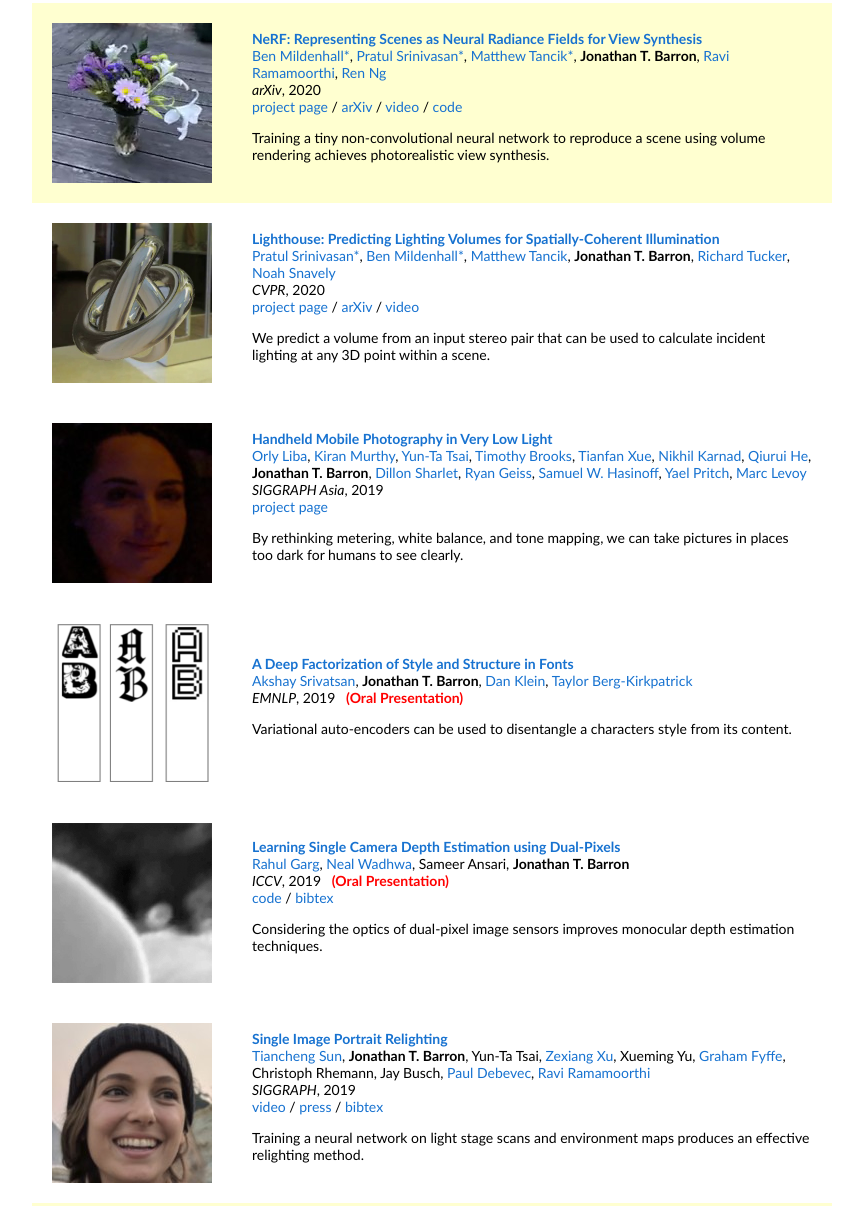
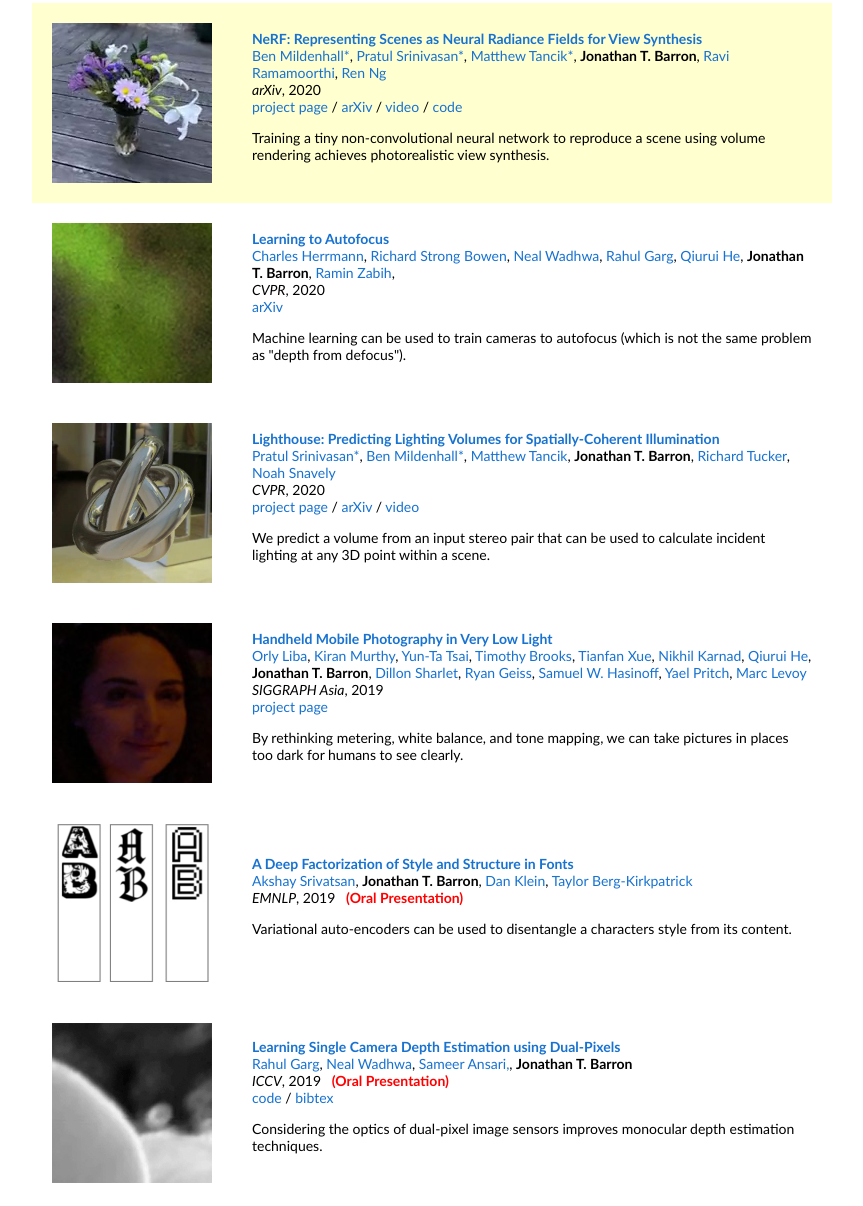
Before and after one commit to Ziyuan-Yang/Ziyuan-Yang.github.io, a plain HTML site: page index.html in a window 1280 px wide. Shown: the part 450-1656 px from the top of the page, without its empty margins (208-1071 px from the left). Drawn offline with Linux system fonts and the light colour scheme.

Commit message:
Adding learnAF

```diff
--- a/index.html
+++ b/index.html
@@ -109,6 +109,46 @@
             </td>
           </tr>
 
+          <tr onmouseout="learnaf_stop()" onmouseover="learnaf_start()">
+            <td style="padding:20px;width:25%;vertical-align:middle">
+              <div class="one">
+                <div class="two" id='learnaf_image'>
+                  <img src='images/learnaf_after.jpg' width="160"></div>
+                <img src='images/learnaf_before.jpg' width="160">
+              </div>
+              <script type="text/javascript">
+                function learnaf_start() {
+                  document.getElementById('learnaf_image').style.opacity = "1";
+                }
+
+                function learnaf_stop() {
+                  document.getElementById('learnaf_image').style.opacity = "0";
+                }
+                learnaf_stop()
+              </script>
+            </td>
+            <td style="padding:20px;width:75%;vertical-align:middle">
+              <a href="https://arxiv.org/abs/2004.12260">
+                <papertitle>Learning to Autofocus</papertitle>
+              </a>
+              <br>
+              <a href="">Charles Herrmann</a>,
+              <a href="">Richard Strong Bowen</a>,
+              <a href="http://nealwadhwa.com">Neal Wadhwa</a>,
+              <a href="http://rahuldotgarg.appspot.com/">Rahul Garg</a>,
+              <a href="https://scholar.google.com/citations?user=BxqV_RsAAAAJ">Qiurui He</a>,
+              <strong>Jonathan T. Barron</strong>,
+              <a href="http://www.cs.cornell.edu/~rdz/index.htm">Ramin Zabih</a>,
+              <br>
+              <em>CVPR</em>, 2020
+              <br>
+              <a href="https://arxiv.org/abs/2004.12260">arXiv</a>
+              <p></p>
+              <p>Machine learning can be used to train cameras to autofocus (which is not the same problem as "depth from defocus").</p>
+            </td>
+          </tr>
+
+
           <tr onmouseout="lighthouse_stop()" onmouseover="lighthouse_start()">
             <td style="padding:20px;width:25%;vertical-align:middle">
               <div class="one">
@@ -255,7 +295,8 @@
               </a>
               <br>
               <a href="http://rahuldotgarg.appspot.com/">Rahul Garg</a>,
-              <a href="http://nealwadhwa.com">Neal Wadhwa</a>, Sameer Ansari,
+              <a href="http://nealwadhwa.com">Neal Wadhwa</a>,
+              <a href="">Sameer Ansari,</a>,
               <strong>Jonathan T. Barron</strong>
               <br>
               <em>ICCV</em>, 2019 &nbsp <font color="red"><strong>(Oral Presentation)</strong></font>
@@ -290,7 +331,8 @@
               </a>
               <br>
               <a href="http://kevinkingo.com/">Tiancheng Sun</a>,
-              <strong>Jonathan T. Barron</strong>, Yun-Ta Tsai,
+              <strong>Jonathan T. Barron</strong>,
+              <a href="https://ai.google/research/people/105312/">Yun-Ta Tsai</a>,
               <a href="https://cseweb.ucsd.edu/~zex014/">Zexiang Xu</a>, Xueming Yu,
               <a href="http://ict.usc.edu/profile/graham-fyffe/">Graham Fyffe</a>, Christoph Rhemann, Jay Busch,
               <a href="https://www.pauldebevec.com/">Paul Debevec</a>,
@@ -737,7 +779,8 @@
                 <papertitle>Fast Fourier Color Constancy</papertitle>
               </a>
               <br>
-              <strong>Jonathan T. Barron</strong>, Yun-Ta Tsai
+              <strong>Jonathan T. Barron</strong>,
+              <a href="https://ai.google/research/people/105312/">Yun-Ta Tsai</a>,
               <br>
               <em>CVPR</em>, 2017
               <br>
```
Also changed, not shown: images/learnaf_after.jpg (added), images/learnaf_before.jpg (added).
